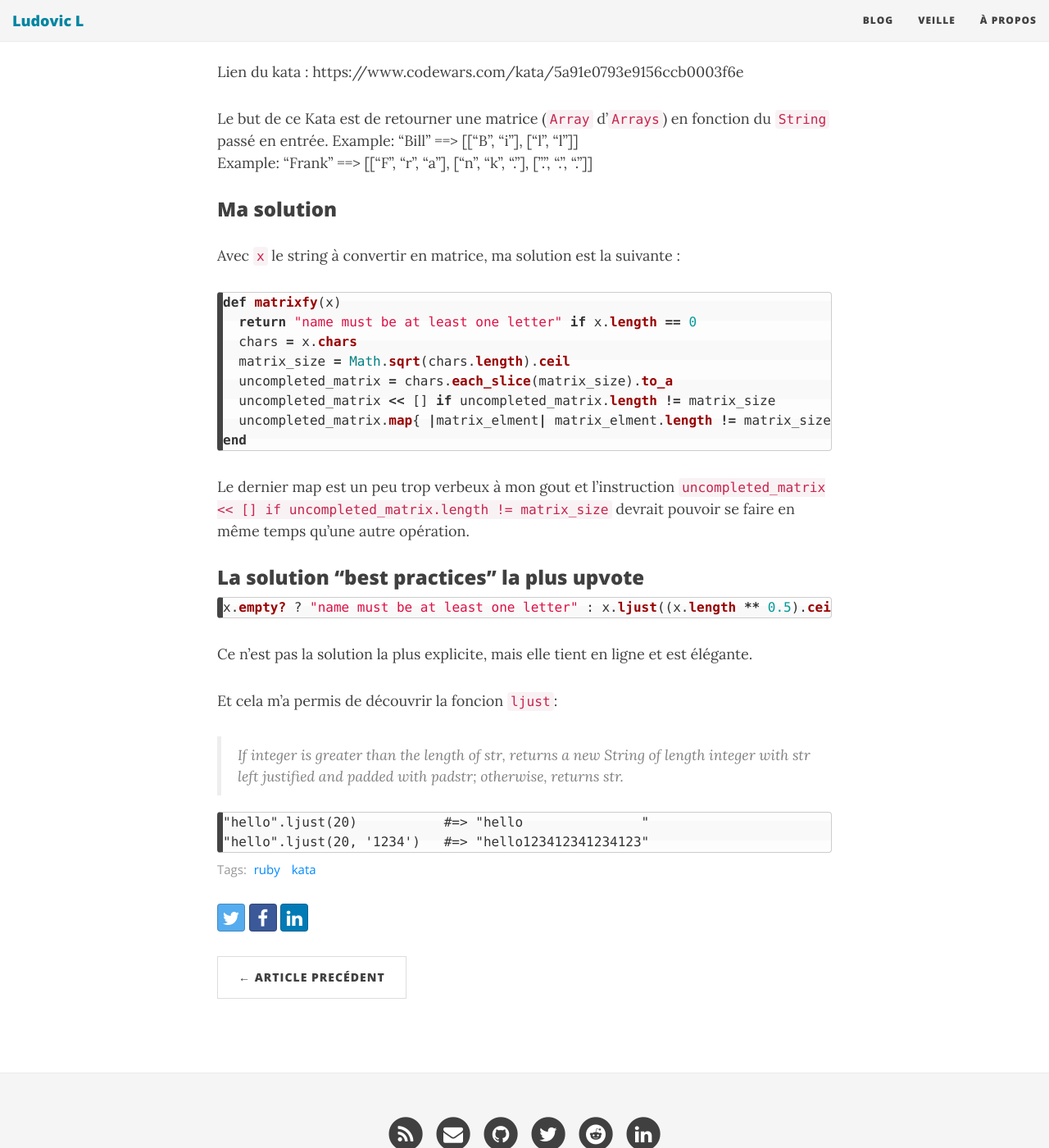
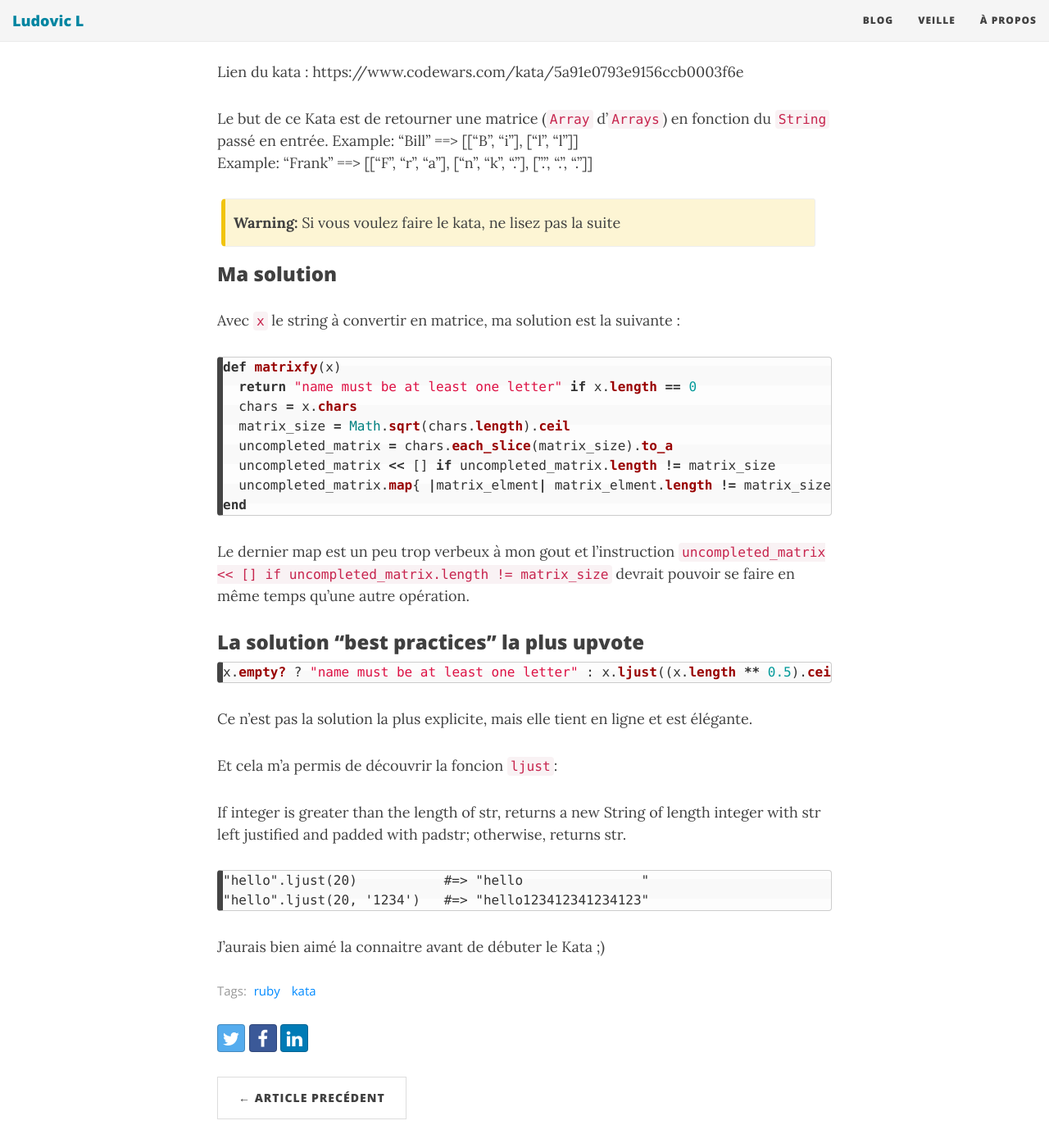
Before and after one commit to jackplux/jackplux.github.io, a Jekyll site: the page built from _posts/2018-03-11-kata-name-to-matrix.md, in a window 1280 px wide and 1400 px high, scrolled down 344 px. Shown: the whole window at 82% size. Built offline with Jekyll 4.4.1, drawn with Linux system fonts in a browser that asks for light colours; nearby versions of some CDN libraries.

Commit message:
Update 2018-03-11-kata-name-to-matrix.md

```diff
--- a/_posts/2018-03-11-kata-name-to-matrix.md
+++ b/_posts/2018-03-11-kata-name-to-matrix.md
@@ -15,6 +15,10 @@ Lien du kata : https://www.codewars.com/kata/5a91e0793e9156ccb0003f6e
 Le but de ce Kata est de retourner une matrice (`Array` d'`Arrays`) en fonction du `String` passé en entrée.
 Example: "Bill" ==> [["B", "i"], ["l", "l"]]
 Example: "Frank" ==> [["F", "r", "a"], ["n", "k", "."], [".", ".", "."]]
+
+
+{: .box-warning}
+**Warning:** Si vous voulez faire le kata, ne lisez pas la suite
 
 ### Ma solution
 Avec `x` le string à convertir en matrice,  ma solution est la suivante :
@@ -41,9 +45,11 @@ Ce n'est pas la solution la plus explicite, mais elle tient en ligne et est él
 
 Et cela m'a permis de découvrir la foncion `ljust`:
 
-> If integer is greater than the length of str, returns a new String of length integer with str left justified and padded with padstr; otherwise, returns str.
+If integer is greater than the length of str, returns a new String of length integer with str left justified and padded with padstr; otherwise, returns str.
 
 ~~~
 "hello".ljust(20)           #=> "hello               "
 "hello".ljust(20, '1234')   #=> "hello123412341234123"
 ~~~
+
+J'aurais bien aimé la connaitre avant de débuter le Kata ;)
```
